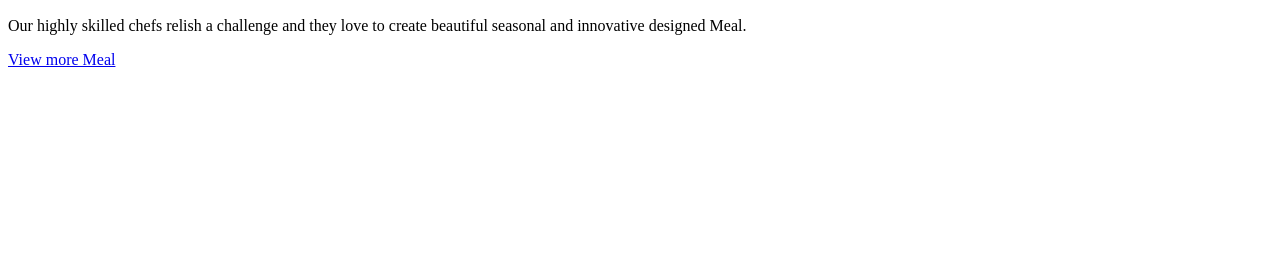
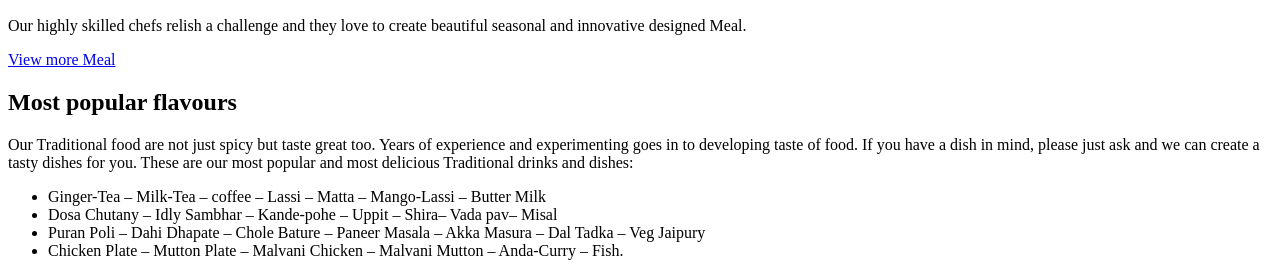
Before and after one commit to AmarDange/Taste-Of-India, a plain HTML site: page index.html in a window 1280 px wide. Shown: the part 623-899 px from the top of the page. Before the commit the page ends 800 px from the top, so only its background shows below. Drawn offline with Linux system fonts and the light colour scheme.

Commit message:
add special menu card in body

```diff
--- a/index.html
+++ b/index.html
@@ -106,3 +106,22 @@
                 </div>
             </div>
         </section>
+        <!--Start of the most popular Indian Traditional Food  sections-->
+        <section id="flavours">
+            <div class="flavours-anchor"></div>
+            <div class="main-content-container">
+                <div id="flavour-image">
+                </div>
+                <div class="container-text" id="flavours-text">
+                    <h2>Most popular flavours</h2>
+                    <p>Our Traditional food are not just spicy but taste great too. Years of experience and experimenting goes in to developing taste of food. If you have a dish in mind, please just ask and we can create a tasty dishes for you. These are our most popular and most delicious Traditional drinks and dishes:</p>
+                    <ul>
+                        <li>Ginger-Tea – Milk-Tea – coffee – Lassi – Matta – Mango-Lassi – Butter Milk</li>
+                        <li>Dosa Chutany – Idly Sambhar – Kande-pohe – Uppit – Shira– Vada pav– Misal</li>
+                        <li>Puran Poli – Dahi Dhapate – Chole Bature – Paneer Masala – Akka Masura – Dal Tadka – Veg Jaipury</li>
+                        <li>Chicken Plate – Mutton Plate – Malvani Chicken – Malvani Mutton – Anda-Curry – Fish.</li>
+                    </ul>
+                </div>
+            </div>
+        </section>
+    </main>
```
